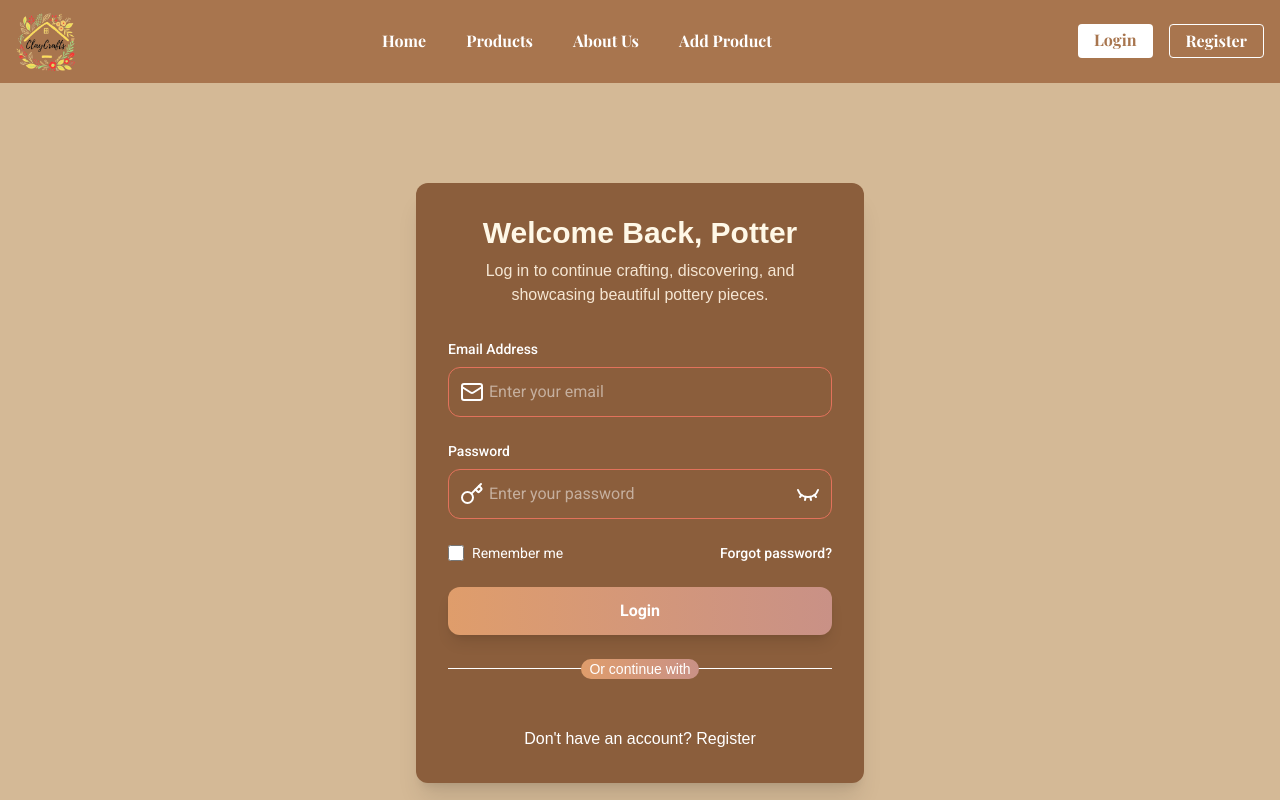
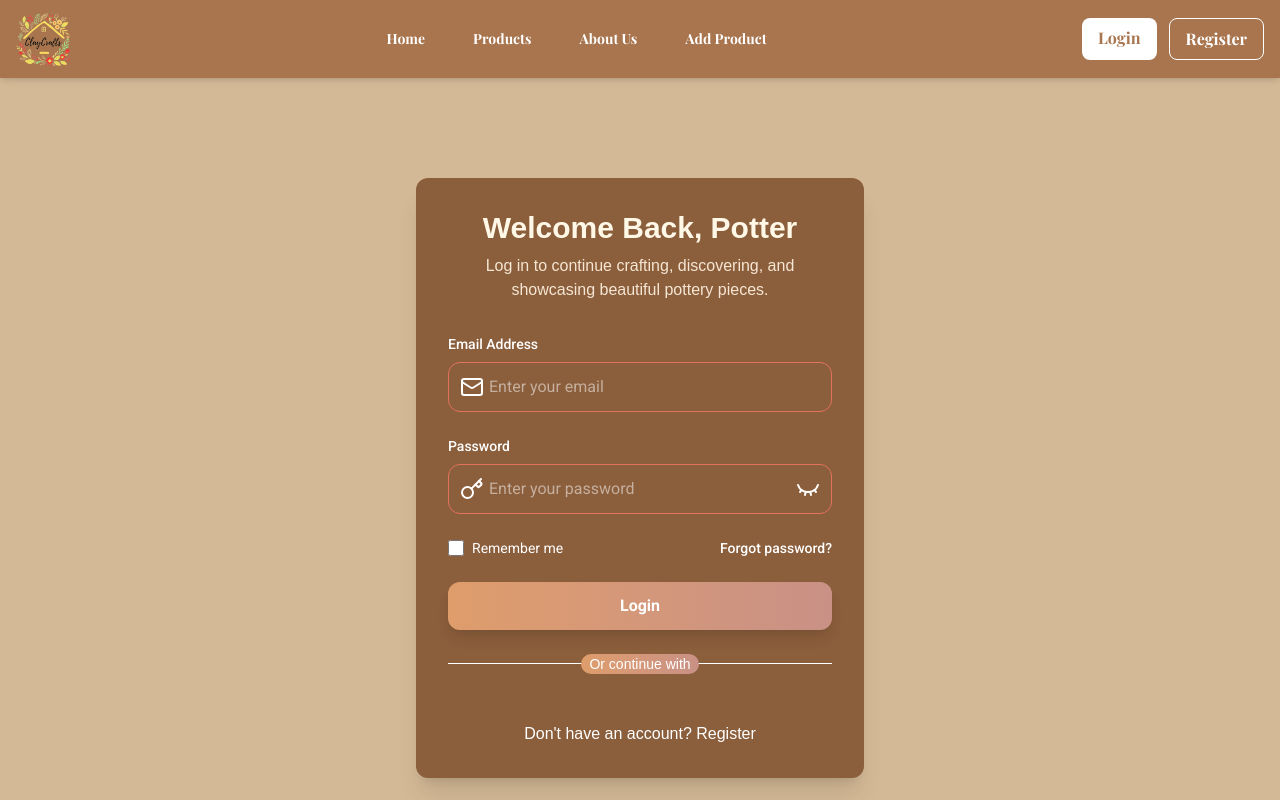
Before and after one commit to sanjidaRimi023/clay-crafts, a Next.js app: page /login in a window 1280 px wide. Shown: the top 800 px of the page. Built offline with nearby package versions, Linux system fonts and the light colour scheme; no server answers.

Commit message:
change navbar design

```diff
--- a/src/app/(auth)/login/components/login-form.jsx
+++ b/src/app/(auth)/login/components/login-form.jsx
@@ -113,7 +113,7 @@ export default function LoginForm() {
           type="submit"
           className="w-full bg-gradient-to-r  text-white from-[#df9d6b] to-[#c99186]  font-semibold py-3 px-4 rounded-xl duration-200 hover:scale-[1.02] shadow-lg transition-transform transform hover:scale-105"
         >
-          {loading ? "login...." : "Login"}
+          {loading ? "processing...." : "Login"}
         </button>
       </form>
     </>
--- a/src/app/(auth)/register/components/register-form.jsx
+++ b/src/app/(auth)/register/components/register-form.jsx
@@ -114,7 +114,7 @@ export default function RegisterForm() {
           type="submit"
           className="w-full bg-gradient-to-r  text-white from-[#df9d6b] to-[#c99186]  font-semibold py-3 px-4 rounded-xl duration-200 hover:scale-[1.02] shadow-lg transition-transform transform hover:scale-105"
         >
-          {loading ? "Registering" : "Sign Up"}
+          {loading ? "processing" : "Sign Up"}
         </button>
       </form>
     </>
--- a/src/app/components/navbar.jsx
+++ b/src/app/components/navbar.jsx
@@ -8,58 +8,61 @@ import { usePathname } from "next/navigation";
 
 export default function Navbar() {
   const { data: session } = useSession();
-
   const [isOpen, setIsOpen] = useState(false);
   const [isDropdownOpen, setIsDropdownOpen] = useState(false);
   const pathname = usePathname();
 
+  // active link styles
+  const linkClasses = (path) =>
+    `px-3 py-2 rounded-lg transition-colors duration-200 ${
+      pathname === path
+        ? "bg-white/20"
+        : "hover:bg-white/10 hover:underline"
+    }`;
 
   return (
-    <nav className="bg-[#a8754e] playfair font-semibold sticky top-0 z-50">
+    <nav className="bg-[#a8754e] playfair font-semibold sticky top-0 z-50 shadow-md">
       <div className="container mx-auto flex items-center justify-between py-3 px-4">
         {/* Logo */}
         <Link href="/">
-          <Image src="/logo.png" width={60} height={60} alt="navicon" />
+          <Image src="/logo.png" width={55} height={55} alt="Logo" />
         </Link>
 
         {/* Desktop Menu */}
-        <ul className="hidden md:flex gap-10 text-white">
-          <Link href="/"  className={pathname === "/" ? "underline " : ""}>Home</Link>
-          <Link href="/products" className={pathname === "/products" ? "underline " : ""}>Products</Link>
-          <Link href="/about" className={pathname === "/about" ? "underline " : ""}>About Us</Link>
-          <Link href="/addproduct" className={pathname === "/addproduct" ? "underline " : ""}>Add Product</Link>
+        <ul className="hidden md:flex gap-6 text-white text-sm">
+          <Link href="/" className={linkClasses("/")}>
+            Home
+          </Link>
+          <Link href="/products" className={linkClasses("/products")}>
+            Products
+          </Link>
+          <Link href="/about" className={linkClasses("/about")}>
+            About Us
+          </Link>
+          <Link href="/addproduct" className={linkClasses("/addproduct")}>
+            Add Product
+          </Link>
         </ul>
 
-        {/* Desktop Auth Buttons */}
+        {/* Desktop Auth */}
         <div className="hidden md:block relative">
           {session?.user ? (
-            <div className="flex items-center gap-4">
-              {/* Avatar */}
+            <div className="flex items-center gap-4 relative">
               <img
-                src="/userImage.png" // public folder থেকে
+                src="/userImage.png"
                 alt="User Avatar"
-                className="w-10 h-10 rounded-full cursor-pointer"
+                className="w-10 h-10 rounded-full ring-2 ring-white cursor-pointer"
                 onClick={() => setIsDropdownOpen(!isDropdownOpen)}
               />
-
               {/* Dropdown */}
               {isDropdownOpen && (
-                <div className="absolute right-0 mt-52 w-56 bg-[#eeb183] rounded-lg shadow-lg py-3 z-50">
-                  <div className="px-4 py-2 border-b">
-                    <p className="text-sm">
-                      {session.user.email}
-                    </p>
+                <div className="absolute right-0 top-12 w-60 bg-white rounded-lg shadow-xl overflow-hidden animate-fade-in">
+                  <div className="px-4 py-3 border-b">
+                    <p className="text-sm text-gray-600">{session.user.email}</p>
                   </div>
-                  <Link
-                    href="/dashboard"
-                    className="block px-4 py-2 hover:bg-gray-100"
-                    onClick={() => setIsDropdownOpen(false)}
-                  >
-                    Dashboard
-                  </Link>
                   <button
                     onClick={() => signOut({ callbackUrl: "/" })}
-                    className="w-full text-left px-4 py-2 hover:bg-gray-100"
+                    className="block w-full text-left px-4 py-2 text-gray-700 hover:bg-gray-100"
                   >
                     Logout
                   </button>
@@ -67,16 +70,16 @@ export default function Navbar() {
               )}
             </div>
           ) : (
-            <div className="flex gap-4">
+            <div className="flex gap-3">
               <Link
                 href="/login"
-                className="bg-white text-[#a8754e] px-4 py-1 rounded"
+                className="bg-white text-[#a8754e] px-4 py-2 rounded-lg hover:bg-gray-200 transition"
               >
                 Login
               </Link>
               <Link
                 href="/register"
-                className="border border-white text-white px-4 py-1 rounded"
+                className="border border-white text-white px-4 py-2 rounded-lg hover:bg-white/20 transition"
               >
                 Register
               </Link>
@@ -84,7 +87,7 @@ export default function Navbar() {
           )}
         </div>
 
-        {/* Mobile Menu Icon */}
+        {/* Mobile Menu Button */}
         <button
           onClick={() => setIsOpen(!isOpen)}
           className="md:hidden text-white focus:outline-none"
@@ -95,44 +98,43 @@ export default function Navbar() {
 
       {/* Mobile Dropdown */}
       {isOpen && (
-        <div className="md:hidden bg-[#a8754e] text-white flex flex-col items-center gap-4 py-4 animate-slide-down">
-          <Link href="/" onClick={() => setIsOpen(false)} className={pathname === "/" ? "underline" : ""}>
+        <div className="md:hidden bg-[#a8754e] text-white flex flex-col items-center gap-4 py-6 animate-slide-down">
+          <Link href="/" onClick={() => setIsOpen(false)} className={linkClasses("/")}>
             Home
           </Link>
-          <Link href="/products" onClick={() => setIsOpen(false)} className={pathname === "/products" ? "underline " : ""}>
+          <Link href="/products" onClick={() => setIsOpen(false)} className={linkClasses("/products")}>
             Products
           </Link>
-          <Link href="/about" onClick={() => setIsOpen(false)} className={pathname === "/about" ? "underline " : ""}>
+          <Link href="/about" onClick={() => setIsOpen(false)} className={linkClasses("/about")}>
             About Us
+          </Link>
+          <Link href="/addproduct" onClick={() => setIsOpen(false)} className={linkClasses("/addproduct")}>
+            Add Product
           </Link>
 
           {session?.user ? (
             <>
+              <span className="text-sm">{session.user.email}</span>
               <button
                 onClick={() => signOut({ callbackUrl: "/" })}
-                className="bg-white text-[#a8754e] px-4 py-1 rounded"
+                className="bg-white text-[#a8754e] px-4 py-2 rounded-lg"
               >
                 Logout
               </button>
-              <span>{session.user.email}</span>
-              {/* <Link href="/dashboard" onClick={() => setIsOpen(false)}>
-                Dashboard
-              </Link> */}
-
             </>
           ) : (
             <>
               <Link
                 href="/login"
                 onClick={() => setIsOpen(false)}
-                className="bg-white text-[#a8754e] px-4 py-1 rounded"
+                className="bg-white text-[#a8754e] px-4 py-2 rounded-lg"
               >
                 Login
               </Link>
               <Link
                 href="/register"
                 onClick={() => setIsOpen(false)}
-                className="border border-white px-4 py-1 rounded"
+                className="border border-white px-4 py-2 rounded-lg"
               >
                 Register
               </Link>
```
